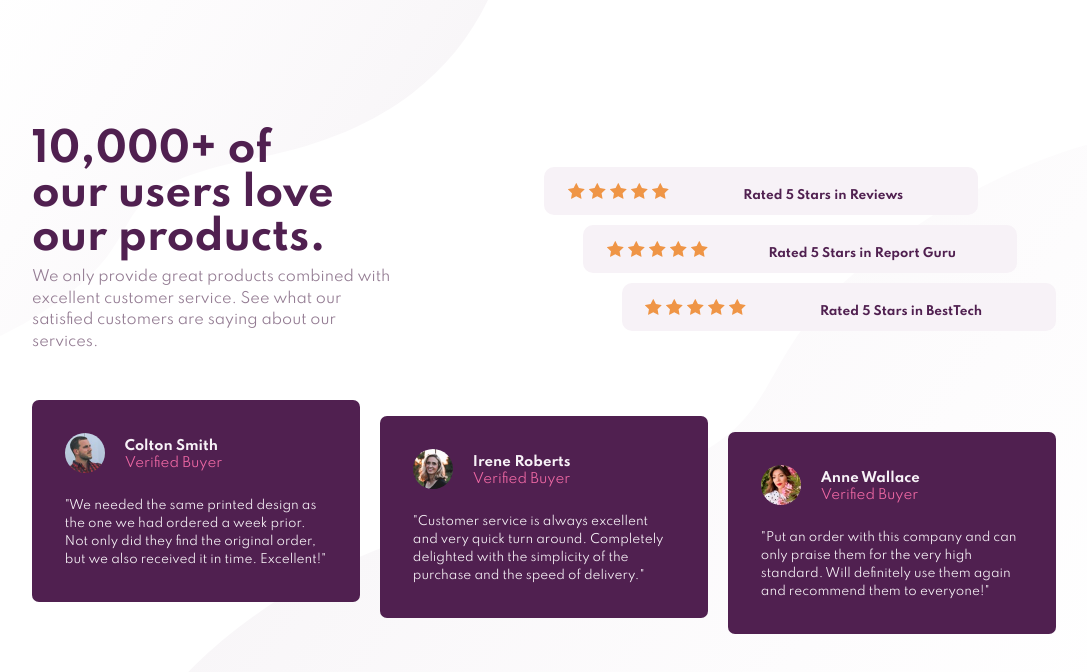
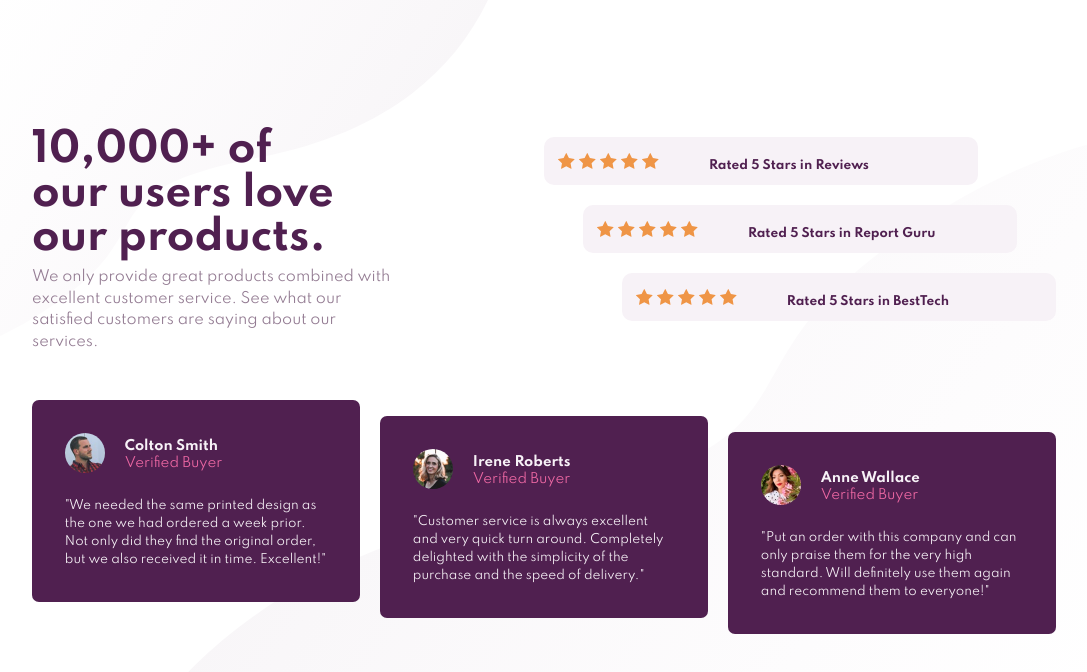
Before and after one commit to SarthakMalla1154/SocialProofSectionMaster, a plain HTML site: page index.html in a window 1280 px wide. Shown: the whole page, without its empty margins (96-1183 px from the left). Drawn offline with Linux system fonts and the light colour scheme.

Commit message:
Add files via upload

```diff
--- a/styles/style.scss
+++ b/styles/style.scss
@@ -178,8 +178,8 @@ body{
             justify-content: flex-end;
             align-content: center;
             margin: 0;
+            margin-bottom: 10px;
             padding-bottom: 2.6rem;
-            grid-gap: 10px;
             #star-card1{
                 margin-left: 0;
                 margin-right: 15.2%;
@@ -190,7 +190,7 @@ body{
             }
             .star-card{
                 display: grid;
-                grid-template-columns: 1fr 2.3fr;
+                grid-template-columns: 1fr 4fr;
                 grid-template-rows: 1fr;
                 justify-self: center;
                 height: fit-content;
@@ -203,6 +203,8 @@ body{
                 .ratings{
                     display: inline;
                     font-size: 12px;
+                    text-align: left;
+                    padding-left: 3rem;
                 }
             }
         }
```
Also changed, not shown: styles/style.css, 1 other file.
